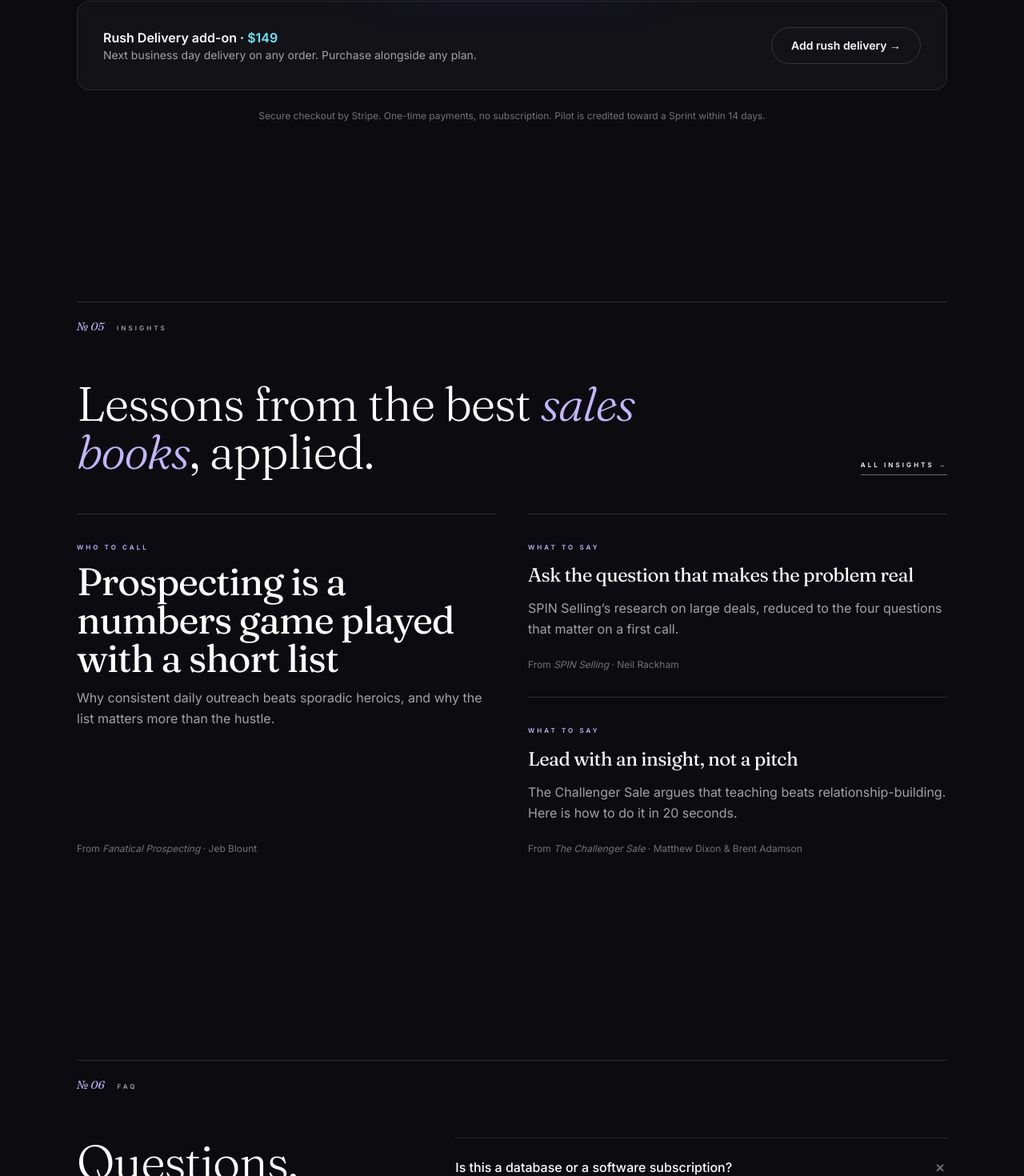
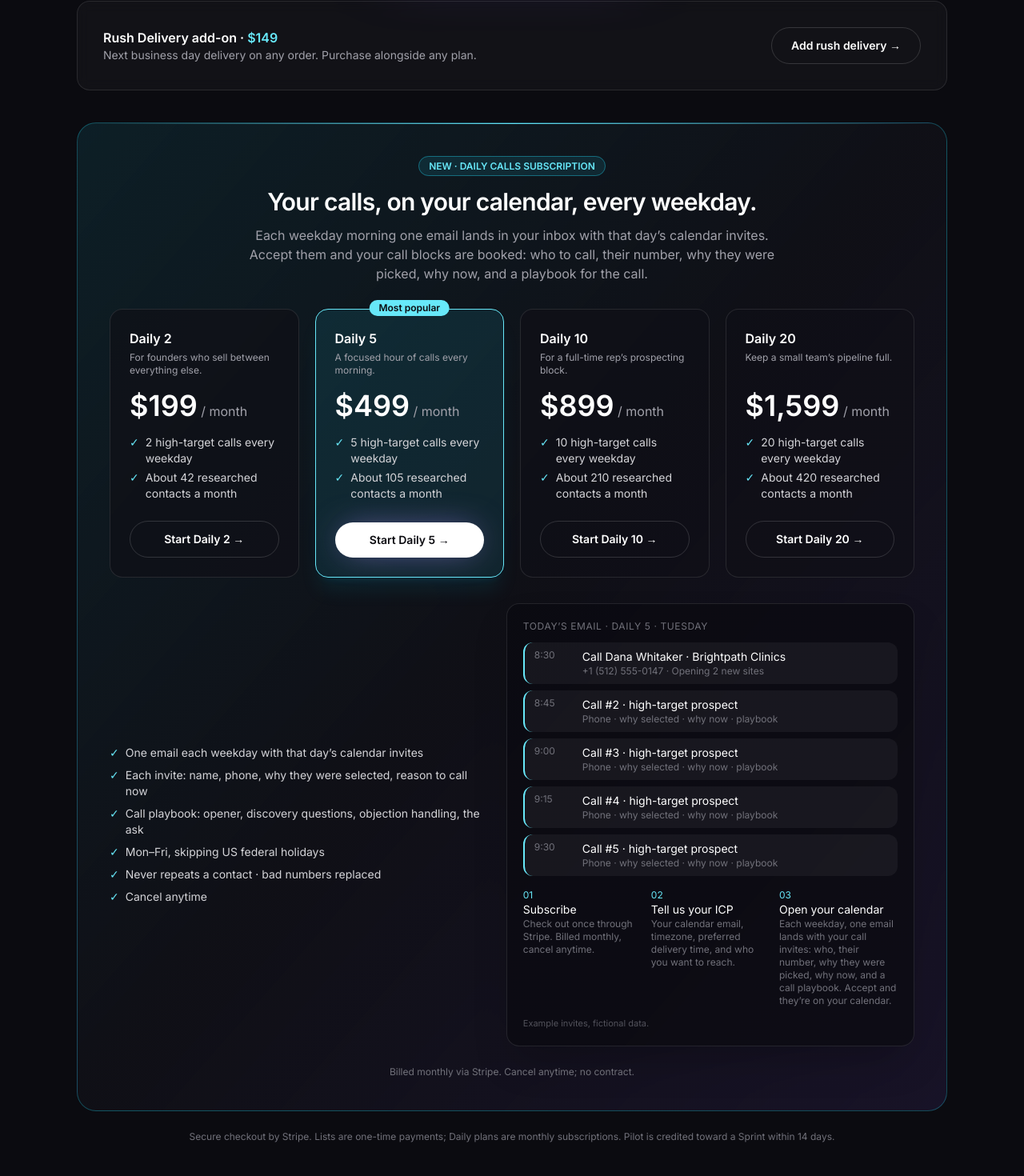
Before and after one commit to WalkerTexas-coder/summerlyn_advisors, a React (Vite) app: page / in a window 1280 px wide. Shown: the part 5883-7353 px from the top of the page at 80% size. Built offline with nearby package versions, Linux system fonts and the light colour scheme; no server answers.

Commit message:
Add daily-calls subscription tiers (Daily 2/5/10/20) with daily email + calendar invite delivery and subscriber intake

```diff
--- a/src/components/forms.tsx
+++ b/src/components/forms.tsx
@@ -82,7 +82,25 @@ const intakeFields: FieldDef[] = [
   { name: 'notes', label: 'Notes', type: 'textarea', rows: 3, placeholder: 'Customers or competitors to exclude, proof points we can use, anything else' },
 ];
 
-export function IntakeForm({ sessionId }: { sessionId: string }) {
+const subscriberFields: FieldDef[] = [
+  { name: 'name', label: 'Your name', required: true },
+  { name: 'email', label: 'Email (billing / contact)', type: 'email', required: true },
+  { name: 'calendar_email', label: 'Calendar email for invites', type: 'email', required: true, placeholder: 'Where the daily call invites should land' },
+  { name: 'timezone', label: 'Timezone', type: 'select', required: true, options: ['Eastern (ET)', 'Central (CT)', 'Mountain (MT)', 'Arizona (MST, no DST)', 'Pacific (PT)', 'Alaska (AKT)', 'Hawaii (HST)', 'Other (add in notes)'] },
+  { name: 'delivery_time', label: 'Preferred delivery time', type: 'select', required: true, options: ['7:00 a.m.', '7:30 a.m.', '8:00 a.m.', '8:30 a.m.', '9:00 a.m.', 'Evening before (5:00 p.m.)'] },
+  { name: 'call_window', label: 'Preferred call block start', placeholder: 'e.g. 9:00 a.m., 15-min slots' },
+  { name: 'company', label: 'Company', required: true },
+  { name: 'website', label: 'Website', type: 'url', placeholder: 'https://' },
+  { name: 'what_you_sell', label: 'What you sell', type: 'textarea', required: true, rows: 3, placeholder: 'Your product or service, and the problem it solves' },
+  { name: 'ideal_customer', label: 'Ideal customer (ICP)', type: 'textarea', required: true, rows: 3, placeholder: 'Industry, company size, titles you sell to, triggers that signal they need you, who to exclude' },
+  { name: 'territory', label: 'Territory', placeholder: 'e.g. Texas, US Central time zone, nationwide' },
+  { name: 'notes', label: 'Exclusions & notes', type: 'textarea', rows: 3, placeholder: 'Current customers, competitors, or accounts never to send' },
+];
+
+export function IntakeForm({ sessionId, plan }: { sessionId: string; plan?: string }) {
+  if (plan) {
+    return <GenericForm fields={subscriberFields} endpoint={import.meta.env.VITE_INTAKE_FORM_ENDPOINT} subject={`Daily calls subscriber intake (${plan})${sessionId ? ` · ${sessionId}` : ''}`} hidden={{ session_id: sessionId, plan }} submitLabel="Start my daily calls →" successTitle="You're set. Your first invites are on the way." />;
+  }
   return <GenericForm fields={intakeFields} endpoint={import.meta.env.VITE_INTAKE_FORM_ENDPOINT} subject={`Call List intake${sessionId ? ` · ${sessionId}` : ''}`} hidden={{ session_id: sessionId }} submitLabel="Send my brief →" successTitle="Brief received. Your list is underway." />;
 }
 
--- a/src/components/ui.tsx
+++ b/src/components/ui.tsx
@@ -1,7 +1,7 @@
 import { ReactNode, useState } from 'react';
 import type { PhotoCredit } from '../data/photoCredits';
 import { Link } from 'react-router-dom';
-import { faqs as defaultFaqs, Offer, offers, rushAddon, sampleRow, STRIPE_LINKS } from '../data/callListOffer';
+import { faqs as defaultFaqs, Offer, offers, rushAddon, sampleRow, STRIPE_LINKS, activeDailyTiers, daily5Steps, dailyCommonFeatures, DailyTier } from '../data/callListOffer';
 
 export function PageHeader({ eyebrow, title, children }: { eyebrow: string; title: ReactNode; children?: ReactNode }) {
   return (
@@ -42,6 +42,54 @@ function PriceCard({ o }: { o: Offer }) {
   );
 }
 
+export function DailyTiers() {
+  const tiers = activeDailyTiers();
+  return (
+    <div id="daily" className="relative mt-10 scroll-mt-24 overflow-hidden rounded-3xl border border-cyan-400/30 bg-gradient-to-br from-cyan-400/10 via-ink-900/80 to-brand-500/10 p-6 md:p-10">
+      <div className="absolute inset-x-0 top-0 h-px bg-gradient-to-r from-transparent via-cyan-300 to-transparent" />
+      <div id="daily-5" className="text-center max-w-2xl mx-auto">
+        <span className="rounded-full border border-cyan-400/40 bg-cyan-400/10 px-3 py-1 text-xs font-semibold text-cyan-300">NEW · DAILY CALLS SUBSCRIPTION</span>
+        <h3 className="mt-4 text-3xl font-semibold text-white">Your calls, on your calendar, every weekday.</h3>
+        <p className="mt-3 text-zinc-400">Each weekday morning one email lands in your inbox with that day’s calendar invites. Accept them and your call blocks are booked: who to call, their number, why they were picked, why now, and a playbook for the call.</p>
+      </div>
+      <div className="mt-8 grid gap-5 sm:grid-cols-2 lg:grid-cols-4 items-stretch">
+        {tiers.map((d) => <DailyTierCard key={d.id} d={d} />)}
+      </div>
+      <div className="mt-8 grid gap-8 lg:grid-cols-[1fr_1.1fr] items-center">
+        <ul className="space-y-2 text-sm text-zinc-300">{dailyCommonFeatures.map((f) => <li key={f} className="flex gap-2"><span className="text-cyan-300">✓</span>{f}</li>)}</ul>
+        <div className="rounded-2xl border border-white/10 bg-ink-950/70 p-5 shadow-2xl">
+          <p className="text-xs uppercase tracking-wider text-zinc-500 mb-3">Today’s email · Daily 5 · Tuesday</p>
+          {['8:30', '8:45', '9:00', '9:15', '9:30'].map((t, i) => (
+            <div key={t} className="mb-2 flex gap-3 rounded-xl border-l-2 border-cyan-300 bg-white/5 px-3 py-2">
+              <span className="w-12 shrink-0 text-xs text-zinc-500">{t}</span>
+              <div className="min-w-0">
+                <p className="text-sm text-white truncate">{i === 0 ? 'Call Dana Whitaker · Brightpath Clinics' : `Call #${i + 1} · high-target prospect`}</p>
+                <p className="text-xs text-zinc-500 truncate">{i === 0 ? '+1 (512) 555-0147 · Opening 2 new sites' : 'Phone · why selected · why now · playbook'}</p>
+              </div>
+            </div>
+          ))}
+          <div className="mt-4 grid gap-3 sm:grid-cols-3">{daily5Steps.map((s) => <div key={s.n}><p className="text-xs text-cyan-300">{s.n}</p><p className="text-sm text-white">{s.title}</p><p className="text-xs text-zinc-500">{s.body}</p></div>)}</div>
+          <p className="mt-3 text-[11px] text-zinc-600">Example invites, fictional data.</p>
+        </div>
+      </div>
+      <p className="mt-6 text-center text-xs text-zinc-500">Billed monthly via Stripe. Cancel anytime; no contract.</p>
+    </div>
+  );
+}
+
+export function DailyTierCard({ d }: { d: DailyTier }) {
+  return (
+    <div className={`relative flex flex-col rounded-2xl border p-6 ${d.featured ? 'border-cyan-300 bg-cyan-400/10 shadow-xl shadow-cyan-500/10' : 'border-white/10 bg-ink-900/70'}`}>
+      {d.featured && <span className="absolute -top-3 left-1/2 -translate-x-1/2 rounded-full bg-cyan-300 px-3 py-0.5 text-xs font-semibold text-ink-950">Most popular</span>}
+      <p className="text-white font-semibold">{d.name}</p>
+      <p className="mt-1 text-xs text-zinc-400 min-h-[2rem]">{d.tagline}</p>
+      <p className="mt-4 text-white"><span className="text-4xl font-semibold">${d.price!.toLocaleString()}</span><span className="text-zinc-400"> / {d.cadence}</span></p>
+      <ul className="mt-4 space-y-1 text-sm text-zinc-300 flex-1">{d.features.map((f) => <li key={f} className="flex gap-2"><span className="text-cyan-300">✓</span>{f}</li>)}</ul>
+      <a href={d.href} className={`${d.featured ? 'btn-primary' : 'btn-ghost'} mt-6 justify-center`}>{d.cta} →</a>
+    </div>
+  );
+}
+
 export function Pricing() {
   return (
     <div>
@@ -53,7 +101,8 @@ export function Pricing() {
         </div>
         <a href={STRIPE_LINKS.rush} className="btn-ghost">Add rush delivery →</a>
       </div>
-      <p className="mt-6 text-center text-xs text-zinc-500">Secure checkout by Stripe. One-time payments, no subscription. Pilot is credited toward a Sprint within 14 days.</p>
+      <DailyTiers />
+      <p className="mt-6 text-center text-xs text-zinc-500">Secure checkout by Stripe. Lists are one-time payments; Daily plans are monthly subscriptions. Pilot is credited toward a Sprint within 14 days.</p>
     </div>
   );
 }
--- a/src/data/callListOffer.ts
+++ b/src/data/callListOffer.ts
@@ -20,6 +20,10 @@ export const STRIPE_LINKS = {
   pilot: env.VITE_STRIPE_LINK_PILOT || 'https://buy.stripe.com/test_fZu7sL90j9B0ajS38K5EY01',
   prioritize: env.VITE_STRIPE_LINK_PRIORITIZE || 'https://buy.stripe.com/test_dRm3cvgsLdRg2Rq9x85EY02',
   rush: env.VITE_STRIPE_LINK_RUSH || 'https://buy.stripe.com/test_dRmbJ14K3eVkbnW24G5EY03',
+  daily2: env.VITE_STRIPE_LINK_DAILY2 || 'https://buy.stripe.com/test_28E8wPb8r7sSeA8aBc5EY05',
+  daily10: env.VITE_STRIPE_LINK_DAILY10 || 'https://buy.stripe.com/test_8x2fZh4K37sS77GcJk5EY06',
+  daily20: env.VITE_STRIPE_LINK_DAILY20 || 'https://buy.stripe.com/test_28E14n0tN7sS3Vu24G5EY07',
+  daily5: env.VITE_STRIPE_LINK_DAILY5 || 'https://buy.stripe.com/test_3cIdR94K300qdw424G5EY04',
 };
 
 export const offers: Offer[] = [
@@ -97,3 +101,51 @@ export const icpPoints = [
   { title: 'The right timing', body: 'A new location, a hiring spree, a funding round, a leadership change. Triggers open a window. We find the window and date it, so your call lands while it matters.' },
   { title: 'The right words', body: 'A reason that is about them, not you. Every opener references the trigger, names a likely problem, and asks one easy question.' },
 ];
+
+export interface DailyTier {
+  featured?: boolean;
+  id: string;
+  name: string;
+  callsPerDay: number;
+  price: number | null; // monthly USD; null = pricing pending (hidden from site)
+  href: string;
+  tagline: string;
+  features: string[];
+  cta: string;
+  cadence: string;
+}
+
+// Daily-calls subscription tiers. Add a tier here (plus its Stripe link) to show it on the site.
+// Daily-calls subscription tiers. Add a tier here (plus its Stripe link) to show it on the site.
+// Tiers with price === null are hidden.
+export const dailyCommonFeatures = [
+  'One email each weekday with that day’s calendar invites',
+  'Each invite: name, phone, why they were selected, reason to call now',
+  'Call playbook: opener, discovery questions, objection handling, the ask',
+  'Mon–Fri, skipping US federal holidays',
+  'Never repeats a contact · bad numbers replaced',
+  'Cancel anytime',
+];
+
+const tier = (id: string, calls: number, price: number, href: string, tagline: string, featured = false): DailyTier => ({
+  id, name: `Daily ${calls}`, callsPerDay: calls, price, href, tagline, featured, cadence: 'month',
+  cta: `Start Daily ${calls}`,
+  features: [`${calls} high-target calls every weekday`, `About ${calls * 21} researched contacts a month`],
+});
+
+export const dailyTiers: DailyTier[] = [
+  tier('daily2', 2, 199, STRIPE_LINKS.daily2, 'For founders who sell between everything else.'),
+  tier('daily5', 5, 499, STRIPE_LINKS.daily5, 'A focused hour of calls every morning.', true),
+  tier('daily10', 10, 899, STRIPE_LINKS.daily10, 'For a full-time rep’s prospecting block.'),
+  tier('daily20', 20, 1599, STRIPE_LINKS.daily20, 'Keep a small team’s pipeline full.'),
+];
+export const daily5Plan = dailyTiers[1];
+
+
+export const activeDailyTiers = () => dailyTiers.filter((t) => t.price !== null);
+
+export const daily5Steps = [
+  { n: '01', title: 'Subscribe', body: 'Check out once through Stripe. Billed monthly, cancel anytime.' },
+  { n: '02', title: 'Tell us your ICP', body: 'Your calendar email, timezone, preferred delivery time, and who you want to reach.' },
+  { n: '03', title: 'Open your calendar', body: 'Each weekday, one email lands with your call invites: who, their number, why they were picked, why now, and a call playbook. Accept and they’re on your calendar.' },
+];
--- a/src/pages/CallList.tsx
+++ b/src/pages/CallList.tsx
@@ -38,7 +38,7 @@ export default function CallList() {
       </section>
 
       <section id="pricing" className="container-x section scroll-mt-20">
-        <SectionHead center eyebrow="Pricing" title={<>Simple, <span className="serif-accent">one-time</span> pricing.</>} />
+        <SectionHead center eyebrow="Pricing" title={<>Simple pricing. <span className="serif-accent">Daily calls or one-time lists.</span></>} />
         <Pricing />
       </section>
 
```
Also changed, not shown: src/pages/CallListSuccess.tsx (+5 -3 lines), 1 other file (tests, documents, lock files or other folders).
